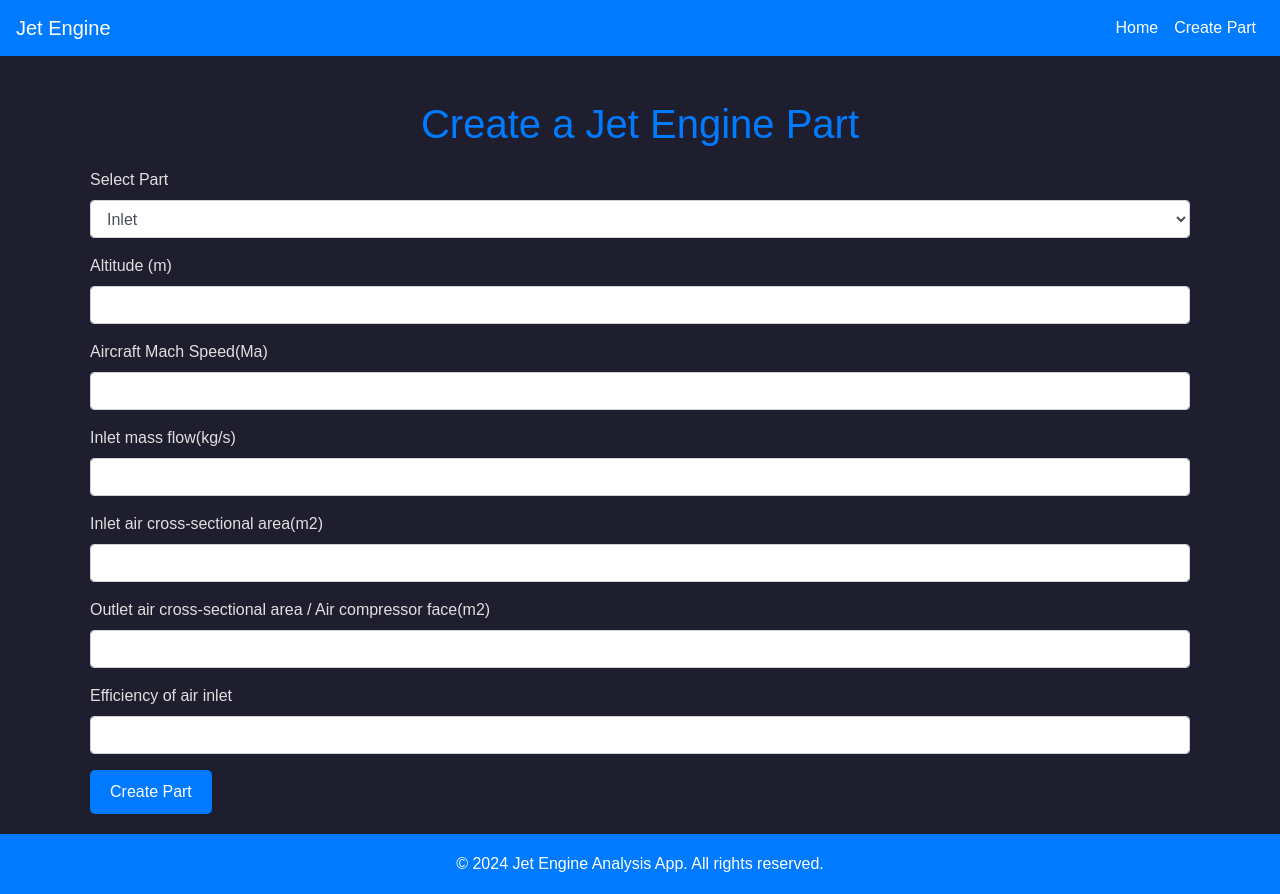
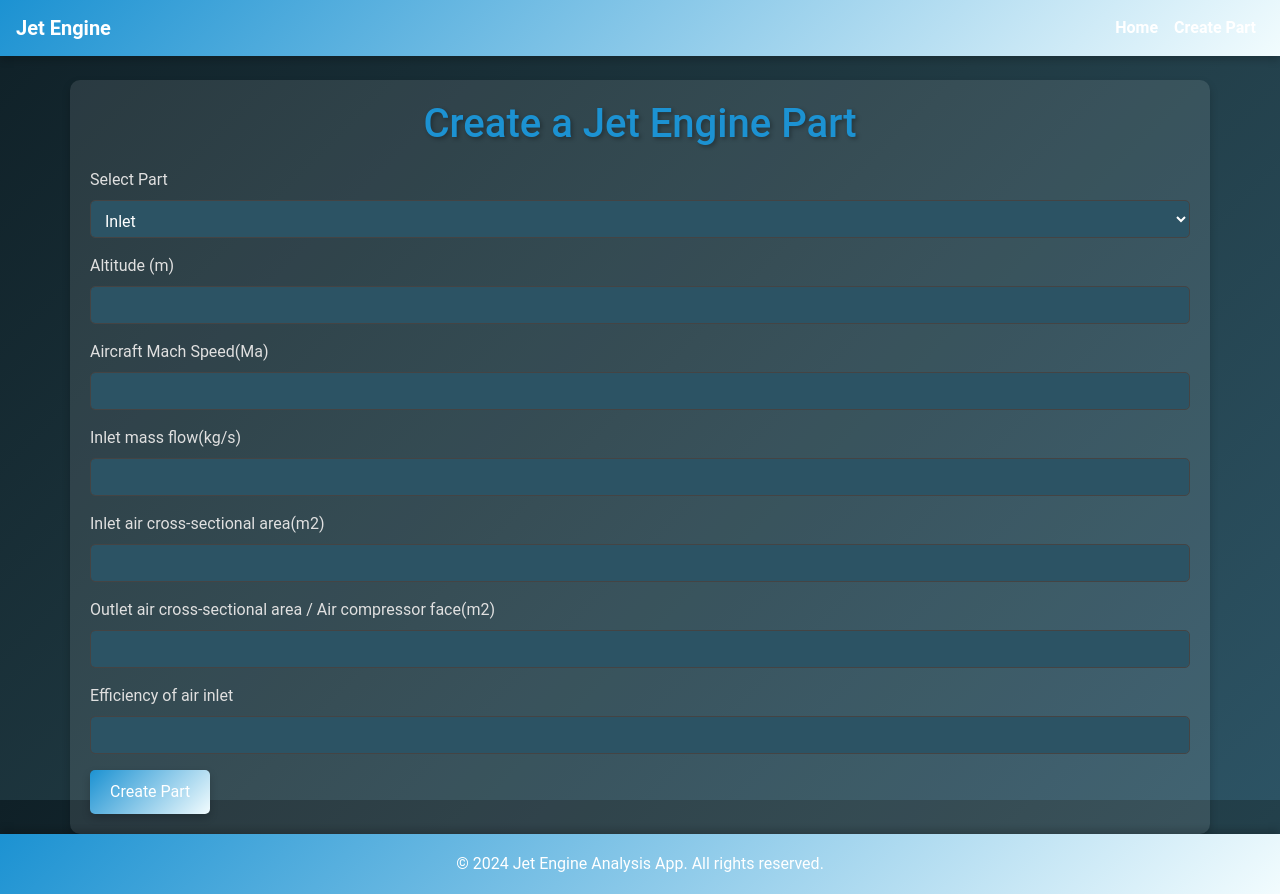
Before and after one commit to Kyrtap1309/Enginy, a Flask app: page /create_part in a window 1280 px wide. Run offline with Flask 3, Linux system fonts and the light colour scheme; some libraries are stand-ins or nearby versions.

Commit message:
Add new layout to website

```diff
--- a/Enginy/static/css/styles.css
+++ b/Enginy/static/css/styles.css
@@ -1,80 +1,105 @@
 /* Reset styles */
 * {
-    box-sizing: border-box; /* Make sure padding and border are included in element's total width and height */
-    margin: 0; /* Remove default margin */
-    padding: 0; /* Remove default padding */
+    box-sizing: border-box;
+    margin: 0;
+    padding: 0;
 }
 
 html, body {
-    height: 100%;  /* Set height to 100% */
-    margin: 0;     /* Remove margins */
-    font-family: 'Arial', sans-serif; /* Use a modern font */
-    background-color: #1e1e2f; /* Dark navy blue background for less strain on the eyes */
-    color: #e0e0e0; /* Light grey text color for better contrast */
-    display: flex; /* Use flexbox for layout management */
-    flex-direction: column; /* Stack children vertically */
+    height: 100%;
+    margin: 0;
+    font-family: 'Roboto', sans-serif;
+    background: linear-gradient(135deg, #0f2027, #203a43, #2c5364);
+    color: #e0e0e0;
+    display: flex;
+    flex-direction: column;
 }
 
 .navbar {
-    background-color: #007bff; /* Navigation bar color */
+    background: linear-gradient(135deg, #1c92d2, #f2fcfe);
+    box-shadow: 0 4px 8px rgba(0, 0, 0, 0.2);
 }
 
 .navbar .navbar-brand, .navbar .nav-link {
-    color: #ffffff !important; /* White text color for navigation items */
+    color: #ffffff !important;
+    font-weight: bold;
 }
 
 .navbar .nav-link:hover {
-    color: #ffcc00 !important; /* Yellow color on hover for navigation links */
+    color: #ffcc00 !important;
 }
 
 .container {
-    flex: 1; /* Allow container to take up remaining space */
-    padding: 20px; /* Add padding for inner content */
+    flex: 1;
+    padding: 20px;
+    background: rgba(255, 255, 255, 0.1);
+    border-radius: 10px;
+    box-shadow: 0 4px 8px rgba(0, 0, 0, 0.2);
 }
 
 h1 {
-    margin-bottom: 20px; /* Bottom margin for heading */
-    color: #007bff; /* Heading color */
-    text-align: center; /* Center align heading text */
-    font-size: 2.5em; /* Increase font size for the heading */
+    margin-bottom: 20px;
+    color: #1c92d2;
+    text-align: center;
+    font-size: 2.5em;
+    text-shadow: 2px 2px 4px rgba(0, 0, 0, 0.3);
 }
 
 .alert {
-    background-color: #333; /* Dark background for alerts */
-    color: #ffffff; /* White text color in alerts */
-    border: 1px solid #007bff; /* Blue border for alerts */
-    border-radius: 5px; /* Rounded corners for alerts */
+    background-color: #444;
+    color: #ffffff;
+    border: 1px solid #1c92d2;
+    border-radius: 5px;
+    box-shadow: 0 4px 8px rgba(0, 0, 0, 0.2);
 }
 
 .list-group-item {
-    background-color: #2a2a3a; /* Dark background for list items */
-    color: #ffffff; /* White text color for list items */
-    border: 1px solid #444; /* Darker border for list items */
-    border-radius: 5px; /* Rounded corners for list items */
-    margin-bottom: 10px; /* Space between list items */
+    background-color: #2c5364;
+    color: #ffffff;
+    border: 1px solid #444;
+    border-radius: 5px;
+    margin-bottom: 10px;
+    box-shadow: 0 4px 8px rgba(0, 0, 0, 0.2);
 }
 
 .list-group-item:hover {
-    background-color: #444; /* Lighter dark background on hover */
+    background-color: #444;
 }
 
 .btn {
-    background-color: #007bff; /* Blue color for buttons */
-    color: #ffffff; /* White text color for buttons */
-    border: none; /* Remove border */
-    border-radius: 5px; /* Rounded corners for buttons */
-    padding: 10px 20px; /* Padding for buttons */
-    transition: background-color 0.3s; /* Smooth background color transition on hover */
+    background: linear-gradient(135deg, #1c92d2, #f2fcfe);
+    color: #ffffff;
+    border: none;
+    border-radius: 5px;
+    padding: 10px 20px;
+    transition: background-color 0.3s, transform 0.3s;
+    box-shadow: 0 4px 8px rgba(0, 0, 0, 0.2);
 }
 
 .btn:hover {
-    background-color: #0056b3; /* Darker blue on button hover */
+    background-color: #1c92d2;
+    transform: translateY(-2px);
 }
 
 .footer {
-    height: 60px; /* Set height for the footer */
-    background-color: #007bff; /* Footer background color */
-    color: white; /* White text color in footer */
-    text-align: center; /* Center align footer text */
-    line-height: 60px; /* Center text vertically in footer */
+    height: 60px;
+    background: linear-gradient(135deg, #1c92d2, #f2fcfe);
+    color: white;
+    text-align: center;
+    line-height: 60px;
+    box-shadow: 0 -4px 8px rgba(0, 0, 0, 0.2);
 }
+
+.form-control {
+    background-color: #2c5364;
+    color: #ffffff;
+    border: 1px solid #444;
+    border-radius: 5px;
+    padding: 10px;
+    margin-bottom: 10px;
+}
+
+.form-control:focus {
+    border-color: #1c92d2;
+    box-shadow: 0 0 8px rgba(28, 146, 210, 0.5);
+}
--- a/Enginy/templates/index.html
+++ b/Enginy/templates/index.html
@@ -3,7 +3,6 @@
 {% block content %}
 <h1 class="mb-4">Jet Engine Parts</h1>
 
-<!-- Nowa sekcja informacyjna -->
 <div class="alert alert-info">
     <h4 class="alert-heading">Welcome to the Jet Engine Analysis App!</h4>
     <p>This application allows you to create and analyze various parts of a jet engine. You can combine them to simulate a complete engine and perform a comprehensive analysis.</p>
@@ -23,6 +22,7 @@
         </li>
         {% endfor %}
     </ul>
+    <a href="{{ url_for('create_part') }}" class="btn btn-primary mt-4">Create New Part</a>
     <button class="btn btn-success mt-4" id="analyzeEngineBtn">Analyze Complete Engine</button>
     <div id="engineAnalysisResult" class="mt-3"></div>
 {% else %}
```
Also changed, not shown: Enginy/templates/analyze.html (+6 -6 lines), Enginy/templates/base.html (line endings or trailing spaces).
